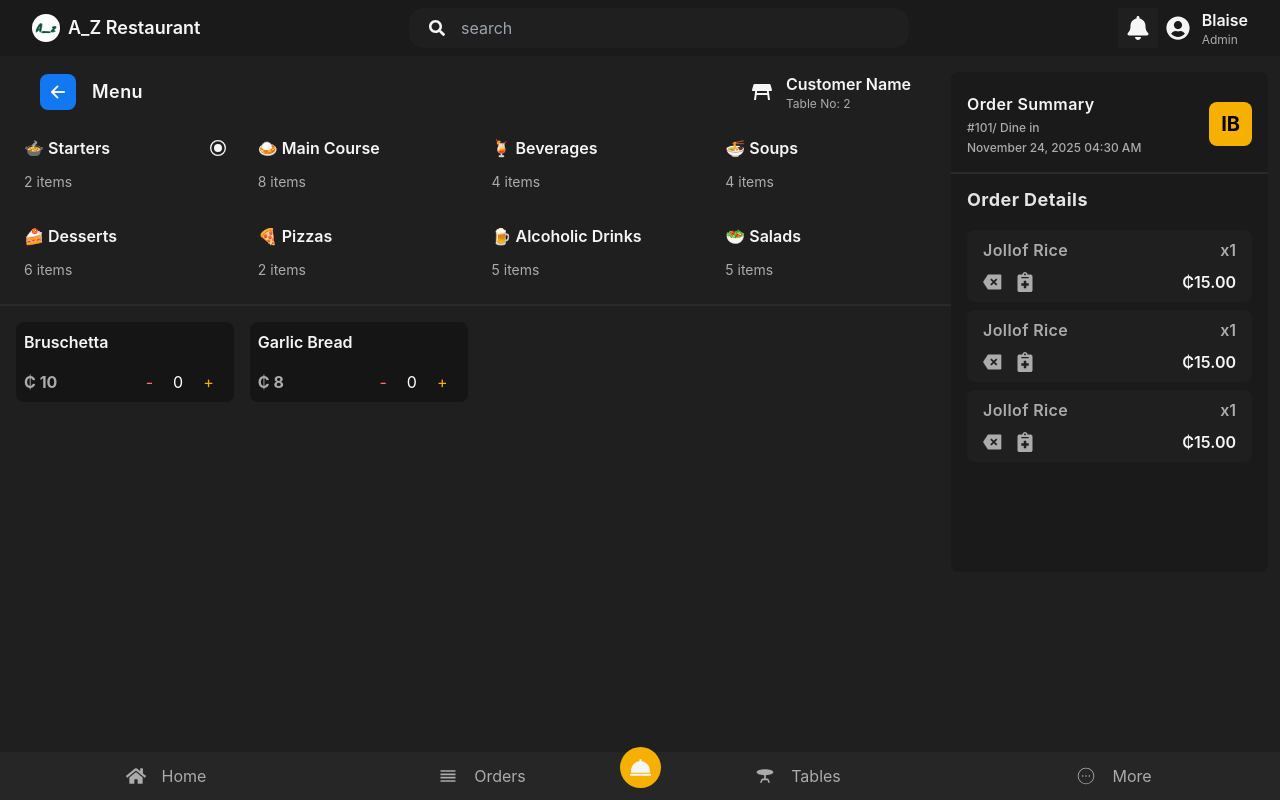
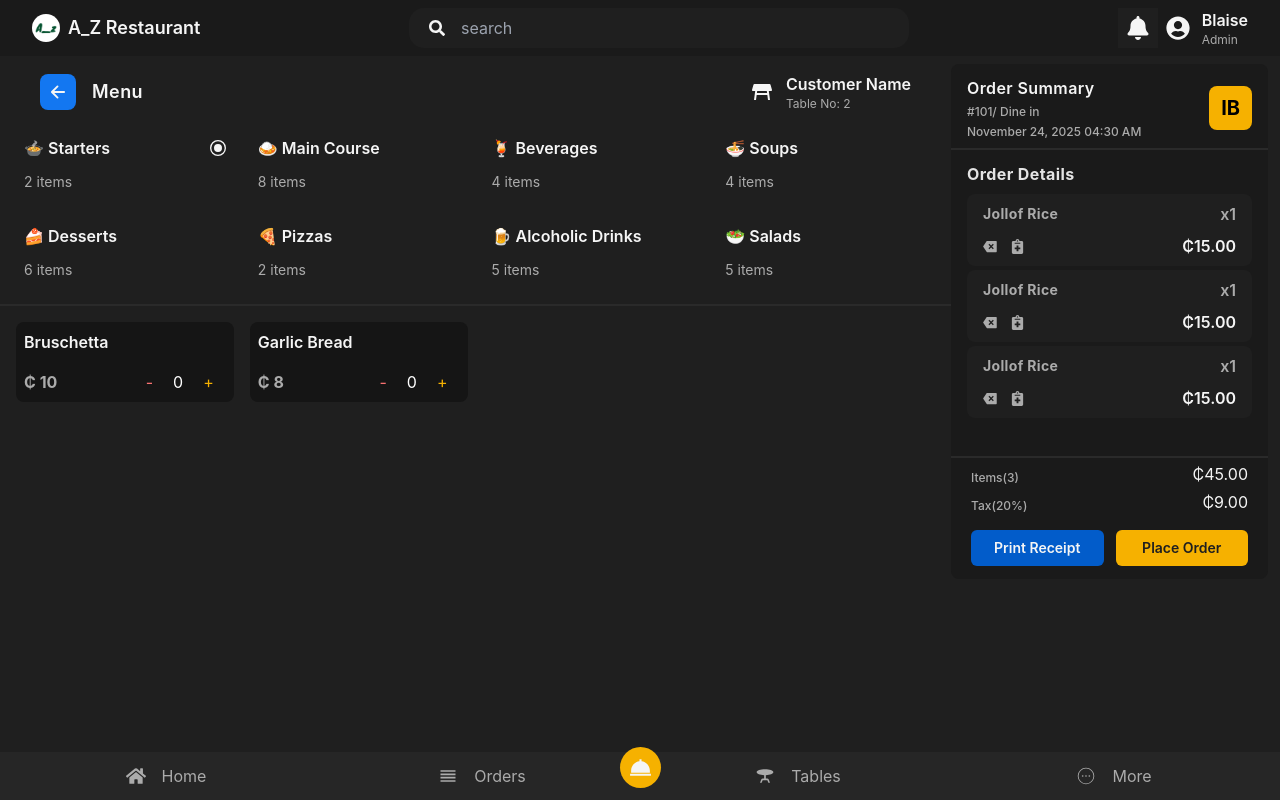
Before and after one commit to Blaise202/Restaurant-POS-React-Frontend, a React (Vite) app: page /menu in a window 1280 px wide. Built offline with nearby package versions, Linux system fonts and the light colour scheme.

Commit message:
Bill Component

```diff
--- a/src/components/menu/Bill.jsx
+++ b/src/components/menu/Bill.jsx
@@ -1,7 +1,26 @@
 import React from "react";
 
 const Bill = () => {
-  return <div>Bill </div>;
+  return (
+    <>
+      <div className="flex items-center justify-between px-5 mt-1">
+        <p className="text-xs text-[#ababab] font-medium mt-2">Items(3)</p>
+        <h2 className="text-[#f5f5f5] text-md font-semi bold">₵45.00</h2>
+      </div>
+      <div className="flex items-center justify-between px-5 mt-1">
+        <p className="text-xs text-[#ababab] font-medium mt-2">Tax(20%)</p>
+        <h2 className="text-[#f5f5f5] text-md font-semi bold">₵9.00</h2>
+      </div>
+      <div className="flex items-center gap-3 px-5 mt-4">
+        <button className="bg-[#025cca] w-full py-2 rounded-md text-sm text-[#f5f5f5] font-semibold">
+          Print Receipt
+        </button>
+        <button className="bg-[#f6b100] w-full py-2 rounded-md text-sm text-[#1f1f1f] font-semibold">
+          Place Order
+        </button>
+      </div>
+    </>
+  );
 };
 
 export default Bill;
--- a/src/components/menu/CartItems.jsx
+++ b/src/components/menu/CartItems.jsx
@@ -6,13 +6,13 @@ import { FaNotesMedical } from "react-icons/fa";
 export const CartItems = () => {
   return (
     <div className="px-4 py-2">
-      <h2 className="font-bold text-lg tracking-wide text-[#e4e4e4]">
+      <h2 className="font-bold text-md tracking-wide text-[#e4e4e4]">
         Order Details
       </h2>
-      <div className="mt-4 overflow-y-scroll no-scrollbar h-[250px]">
-        <div className="bg-[#1f1f1f] rounded-lg px-4 py-2 mb-2">
+      <div className="mt-2 overflow-y-scroll no-scrollbar h-[250px]">
+        <div className="bg-[#1f1f1f] rounded-lg px-4 py-2 mb-1">
           <div className="flex items-center justify-between">
-            <h2 className="font-semibold tracking-wide text-[#ababab] text-md">
+            <h2 className="font-bold tracking-wide text-[#ababab] text-sm">
               Jollof Rice
             </h2>
             <p className="text-[#ababab] font-semibold">x1</p>
@@ -21,19 +21,19 @@ export const CartItems = () => {
             <div className="flex items-center gap-3">
               <RiDeleteBack2Fill
                 className="text-[#ababab] text-xl cursor-pointer"
-                size={20}
+                size={15}
               />
               <FaNotesMedical
                 className="text-[#ababab] text-xl cursor-pointer"
-                size={20}
+                size={15}
               />
             </div>
-            <p className="text-[#f5f5f5] font-semibold">₵15.00</p>
+            <p className="text-[#f5f5f5] font-semibold text-md">₵15.00</p>
           </div>
         </div>
-        <div className="bg-[#1f1f1f] rounded-lg px-4 py-2 mb-2">
+        <div className="bg-[#1f1f1f] rounded-lg px-4 py-2 mb-1">
           <div className="flex items-center justify-between">
-            <h2 className="font-semibold tracking-wide text-[#ababab] text-md">
+            <h2 className="font-bold tracking-wide text-[#ababab] text-sm">
               Jollof Rice
             </h2>
             <p className="text-[#ababab] font-semibold">x1</p>
@@ -42,19 +42,19 @@ export const CartItems = () => {
             <div className="flex items-center gap-3">
               <RiDeleteBack2Fill
                 className="text-[#ababab] text-xl cursor-pointer"
-                size={20}
+                size={15}
               />
               <FaNotesMedical
                 className="text-[#ababab] text-xl cursor-pointer"
-                size={20}
+                size={15}
               />
             </div>
-            <p className="text-[#f5f5f5] font-semibold">₵15.00</p>
+            <p className="text-[#f5f5f5] font-semibold text-md">₵15.00</p>
           </div>
         </div>
-        <div className="bg-[#1f1f1f] rounded-lg px-4 py-2 mb-2">
+        <div className="bg-[#1f1f1f] rounded-lg px-4 py-2 mb-1">
           <div className="flex items-center justify-between">
-            <h2 className="font-semibold tracking-wide text-[#ababab] text-md">
+            <h2 className="font-bold tracking-wide text-[#ababab] text-sm">
               Jollof Rice
             </h2>
             <p className="text-[#ababab] font-semibold">x1</p>
@@ -63,14 +63,14 @@ export const CartItems = () => {
             <div className="flex items-center gap-3">
               <RiDeleteBack2Fill
                 className="text-[#ababab] text-xl cursor-pointer"
-                size={20}
+                size={15}
               />
               <FaNotesMedical
                 className="text-[#ababab] text-xl cursor-pointer"
-                size={20}
+                size={15}
               />
             </div>
-            <p className="text-[#f5f5f5] font-semibold">₵15.00</p>
+            <p className="text-[#f5f5f5] font-semibold text-md">₵15.00</p>
           </div>
         </div>
       </div>
--- a/src/components/menu/CustomerInfo.jsx
+++ b/src/components/menu/CustomerInfo.jsx
@@ -2,7 +2,7 @@ import React from "react";
 
 const CustomerInfo = () => {
   return (
-    <div className="flex items-center justify-between px-4 py-3">
+    <div className="flex items-center justify-between px-4 py-1">
       <div className="flex flex-col items-start">
         <h2 className="text-md text-[#f5f5f5] font-semibold tracking-wide">
           Order Summary
--- a/src/pages/Menu.jsx
+++ b/src/pages/Menu.jsx
@@ -5,6 +5,7 @@ import { MdTableRestaurant } from "react-icons/md";
 import MenuContainer from "../components/menu/MenuContainer";
 import CustomerInfo from "../components/menu/CustomerInfo";
 import CartItems from "../components/menu/CartItems";
+import Bill from "../components/menu/Bill";
 
 const Menu = () => {
   return (
@@ -29,10 +30,12 @@ const Menu = () => {
         </div>
         <MenuContainer />
       </div>
-      <div className="flex-[1] bg-[#1a1a1a] mt-4 mr-3 h-[500px] rounded-lg pt-2">
+      <div className="flex-[1] bg-[#1a1a1a] mt-2 mr-3 h-[515px] rounded-lg pt-2">
         <CustomerInfo />
         <hr className="border-[#2a2a2a] border-t-2 my-1" />
         <CartItems />
+        <hr className="border-[#2a2a2a] border-t-2 my-1" />
+        <Bill />
       </div>
       <Bottom />
     </section>
```
